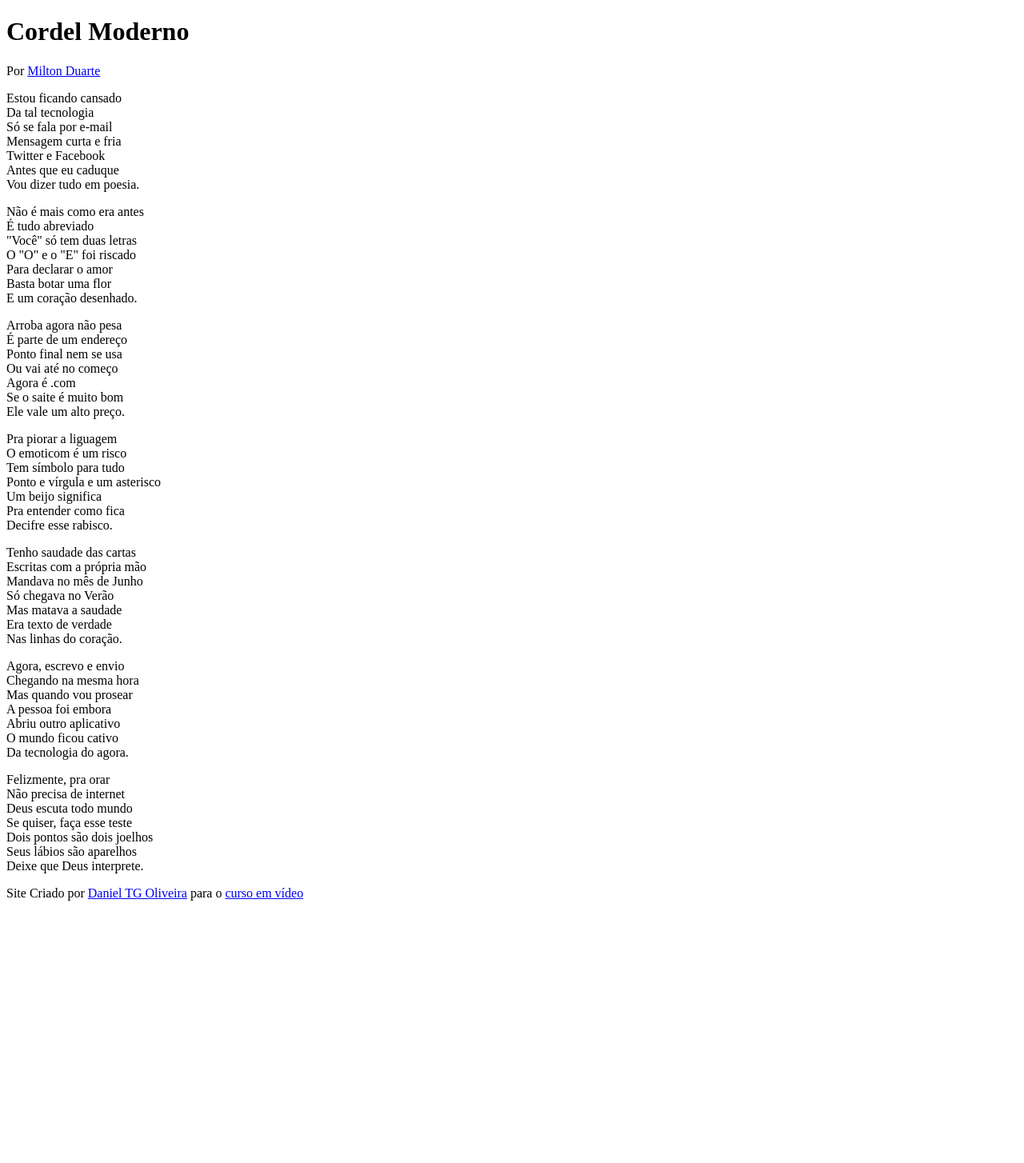
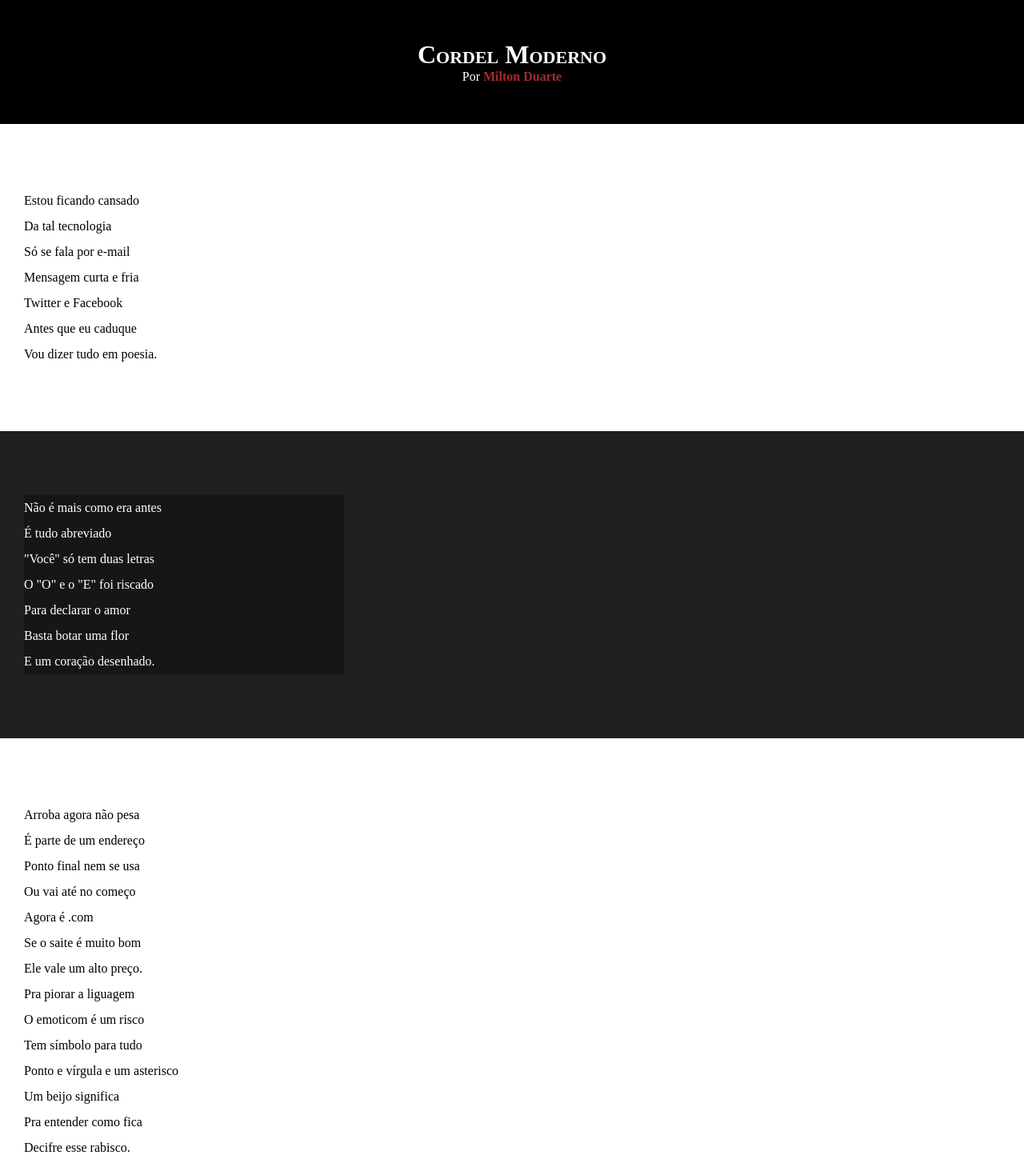
Before and after one commit to DanieltgOliveira/HTML5-e-CSS, a plain HTML site: page Desafios/Desaf012-Cordel/index.html in a window 1280 px wide. Shown: the top 1454 px of the page at 80% size. Before the commit the page ends 1142 px from the top, so only its background shows below. Drawn offline with Linux system fonts and the light colour scheme.

Commit message:
estilos ok

```diff
--- a/Desafios/Desaf012-Cordel/estilo/style.css
+++ b/Desafios/Desaf012-Cordel/estilo/style.css
@@ -1 +1,60 @@
 @charset "UTF-8";
+
+* {margin: 0px;
+padding: 0px;}
+
+html, body {
+    min-height: 100vh;
+    background-color: darkgray;
+}
+
+header {
+    background-color: black;
+    color: white;
+    text-align: center;
+}
+
+header > h1 {
+    padding-top: 50px;
+    font-variant: small-caps;
+}
+header > p {
+    padding-bottom: 50px;
+}
+
+header a, footer a {
+    color: brown;
+    text-decoration: none;
+    font-weight: bolder;
+}
+header a:hover, footer a:hover {
+    text-decoration: underline;
+}
+
+section {
+    padding-top: 10vh;
+    padding-bottom: 10vh;
+    line-height: 2em;
+    padding-left: 30px;
+}
+
+section.normal {
+    background-color: white;
+    color: black;
+}
+
+section.imagem {
+    background-color: rgb(32, 32, 32);
+    color: white;
+}
+
+section.imagem > p {
+    width: 400px;
+    background-color: rgba(15, 15, 15, 0.575);
+}
+footer {
+    background-color: black;
+    color: white;
+    text-align: center;
+    padding: 10px;
+}
--- a/Desafios/Desaf012-Cordel/index.html
+++ b/Desafios/Desaf012-Cordel/index.html
@@ -13,7 +13,7 @@
 
         </header>
 
-    <section>
+    <section class= "normal">
         <p>
             Estou ficando cansado <br>
             Da tal tecnologia <br>
@@ -26,7 +26,7 @@
     </section>
 
 
-    <section>
+    <section class= "imagem">
         <p>
             Não é mais como era antes <br>
             É tudo abreviado <br>
@@ -39,7 +39,7 @@
     </section>
 
 
-    <section>
+    <section class= "normal">
         <p>
             Arroba agora não pesa <br>
             É parte de um endereço <br>
@@ -62,7 +62,7 @@
     </section>
 
 
-    <section>
+    <section class= "imagem">
         <p>
             Tenho saudade das cartas <br>
             Escritas com a própria mão <br>
@@ -75,7 +75,7 @@
     </section>
 
 
-    <section>
+    <section class= "normal">
         <p>
             Agora, escrevo e envio <br>
             Chegando na mesma hora <br>
@@ -98,7 +98,7 @@
     </section>
 
     <footer>
-        <p>Site Criado por <a href="https://github.com/DanieltgOliveira" target="_blank">Daniel TG Oliveira</a> para o <a href="https://www.cursoemvideo.com" target="_blank">curso em vídeo</a></p>
+        <p>Site Criado por <a href="https://github.com/DanieltgOliveira" target="_blank">Daniel TG Oliveira</a> para o <a href="https://www.cursoemvideo.com" target="_blank">Curso em Vídeo</a></p>
     </footer>
 </body>
 </html>
```
